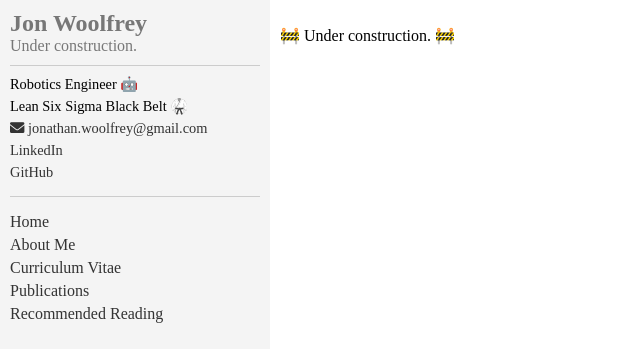
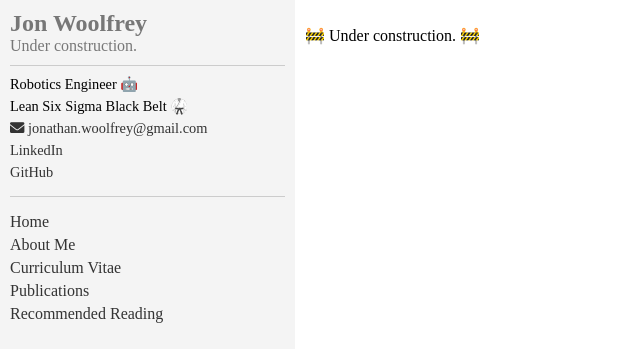
Before and after one commit to Woolfrey/woolfrey.github.io, a Jekyll site: the page built from README.md, in a window 1280 px wide. Shown: the top 362 px of the page, without its empty margins (0-640 px from the left). Built offline with Jekyll 4.4.1, drawn with Linux system fonts in a browser that asks for light colours; our own code applies the rules of GitHub Pages for plain Markdown files.

Commit message:
Added comments

```diff
--- a/assets/main.css
+++ b/assets/main.css
@@ -1,119 +1,120 @@
+/* Container for the entire body, sets up flexbox layout */
 body {
-  display: flex;
-  flex-direction: row;
-  margin: 0;
-  padding: 0;
+  display: flex; /* Enables flexbox layout */
+  flex-direction: row; /* Arranges children in a row */
+  margin: 0; /* Removes default margin */
+  padding: 0; /* Removes default padding */
 }
 
 /* Titles */
 h1 {
-  color: #333; /* Change color for main titles */
+  color: #333; /* Sets main title color to dark gray */
 }
 
-/* Subtitles */
 h2 {
-  color: #666; /* Change color for subtitles */
+  color: #666; /* Sets subtitle color to medium gray */
 }
 
 /* Links */
 a {
-  color: #007bff; /* Default link color */
-  text-decoration: none; /* Remove underline */
+  color: #007bff; /* Sets default link color to blue */
+  text-decoration: none; /* Removes underline from links */
 }
 
 a:hover {
-  text-decoration: underline; /* Underline on hover */
+  text-decoration: underline; /* Underlines link on hover */
 }
 
 a:visited {
-  color: #800080; /* Visited link color */
+  color: #800080; /* Sets visited link color to purple */
 }
 
-
+/* Sidebar container */
 .sidebar {
-  width: 250px;
-  background-color: #f4f4f4;
-  padding: 10px;
+  width: 275px; /* Sets sidebar width */
+  background-color: #f4f4f4; /* Sets sidebar background color to light gray */
+  padding: 10px; /* Adds padding inside sidebar */
 }
 
 /* Sidebar links */
 .sidebar ul li a {
-  color: #008000; /* Change color for sidebar links */
+  color: #008000; /* Sets sidebar link color to green */
 }
-
 
 /* Styling for site title */
 .site-title {
-  text-align: left;
-  margin-bottom: 10px;
-  border-bottom: 1px solid #ccc; /* Dividing line */
-  padding-bottom: 10px; /* Optional padding for space between title and info */
+  text-align: left; /* Aligns text to the left */
+  margin-bottom: 10px; /* Adds space below the title */
+  border-bottom: 1px solid #ccc; /* Adds a dividing line below the title */
+  padding-bottom: 10px; /* Adds space between the title and the dividing line */
 }
 
 .site-title h1 {
-  margin: 0;
-  font-size: 1.5em;
+  margin: 0; /* Removes default margin */
+  font-size: 1.5em; /* Sets font size for the main title */
 }
 
 .site-title p {
-  margin: 0;
-  font-size: 1em;
-  color: #777;
+  margin: 0; /* Removes default margin */
+  font-size: 1em; /* Sets font size for the subtitle */
+  color: #777; /* Sets subtitle color to light gray */
 }
 
-/* Styling for sidebar info */
+/* Styling for sidebar info section */
 .sidebar-info {
-  margin-bottom: 10px;
-  border-bottom: 1px solid #ccc; /* Dividing line */
-  padding-bottom: 10px; /* Optional padding for space between info and navigation */
+  margin-bottom: 10px; /* Adds space below the info section */
+  border-bottom: 1px solid #ccc; /* Adds a dividing line below the info section */
+  padding-bottom: 10px; /* Adds space between the info and the dividing line */
 }
 
 .sidebar-info p {
-  margin: 0 0 5px 0;
-  font-size: 0.9em;
+  margin: 0 0 5px 0; /* Adds space below each paragraph */
+  font-size: 0.9em; /* Sets font size for info text */
 }
 
 .sidebar-info a {
-  color: #333;
-  text-decoration: none;
-  display: block;
-  margin: 0 0 5px 0;
+  color: #333; /* Sets link color to dark gray */
+  text-decoration: none; /* Removes underline from links */
+  display: block; /* Displays links as block elements */
+  margin: 0 0 5px 0; /* Adds space below each link */
 }
 
 .sidebar-info a:hover {
-  text-decoration: underline;
+  text-decoration: underline; /* Underlines link on hover */
 }
 
 /* Styling for sidebar navigation links */
 .sidebar ul {
-  padding: 0;
-  list-style: none;
+  padding: 0; /* Removes default padding */
+  list-style: none; /* Removes default list bullets */
 }
 
 .sidebar ul li {
-  margin-bottom: 5px;
+  margin-bottom: 5px; /* Adds space below each list item */
 }
 
 .sidebar ul li a {
-  color: #333;
-  text-decoration: none;
+  color: #333; /* Sets link color to dark gray */
+  text-decoration: none; /* Removes underline from links */
 }
 
 .sidebar ul li a:hover {
-  text-decoration: underline;
+  text-decoration: underline; /* Underlines link on hover */
 }
 
+/* Main content area */
 .content {
-  flex: 1;
-  padding: 10px;
+  flex: 1; /* Allows the content area to grow and fill available space */
+  padding: 10px; /* Adds padding inside the content area */
 }
 
+/* Styling for tables */
 table {
-    border-collapse: collapse;
-    width: 100%;
+  border-collapse: collapse; /* Collapses table borders into a single border */
+  width: 100%; /* Sets table width to 100% of its container */
 }
 
 th, td {
-    border: 1px solid black;
-    padding: 8px;
+  border: 1px solid black; /* Adds a black border around table cells */
+  padding: 8px; /* Adds padding inside table cells */
 }
```
